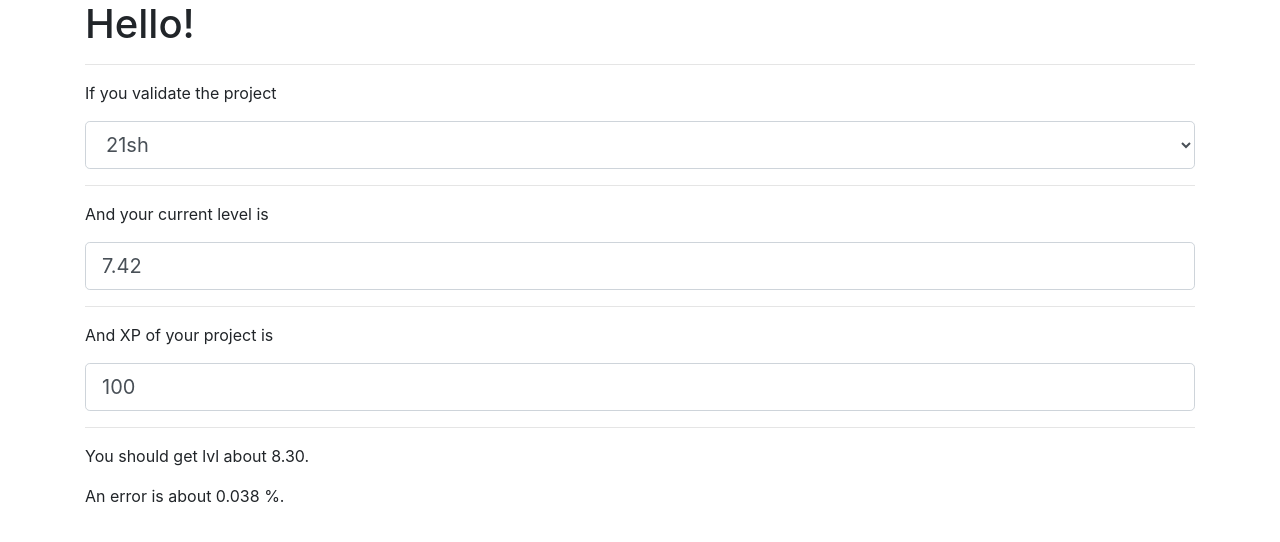
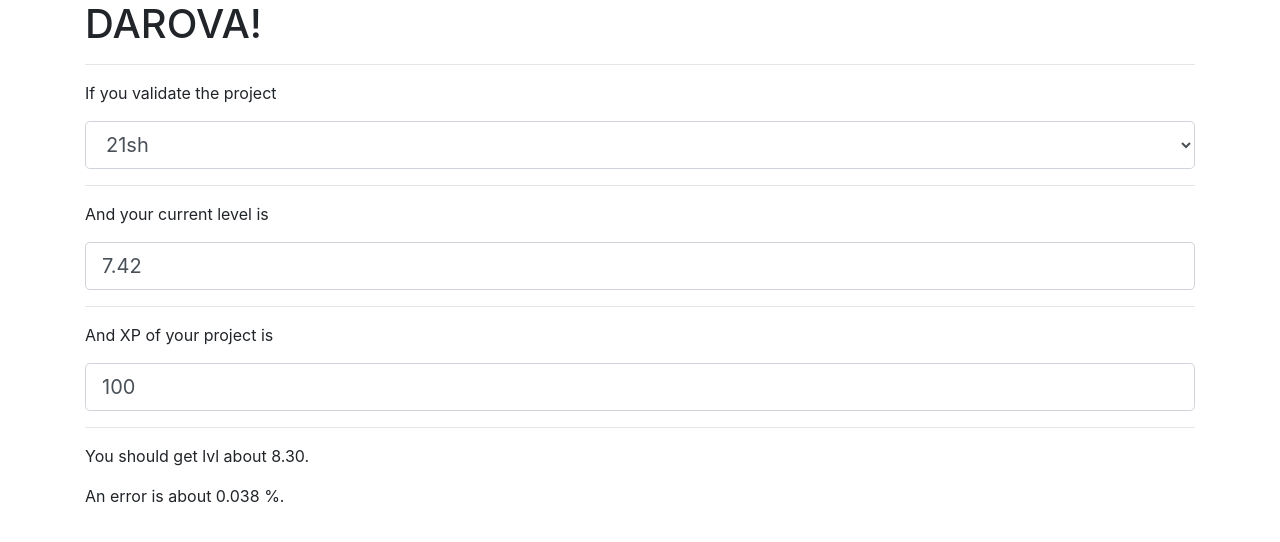
Before and after one commit to tmvnn/21_42calc, a plain HTML site: page index.html in a window 1280 px wide. Drawn offline with nearby package versions, Linux system fonts and the light colour scheme.

Commit message:
wellcome txt change

```diff
--- a/index.html
+++ b/index.html
@@ -13,7 +13,7 @@
   </head>
   <body>
     <div class="container">
-      <h1>Hello!</h1>
+      <h1>DAROVA!</h1>
       <hr>
       <p>If you validate the project</p>
       <select id="projects" class="form-control form-control-lg">
```
